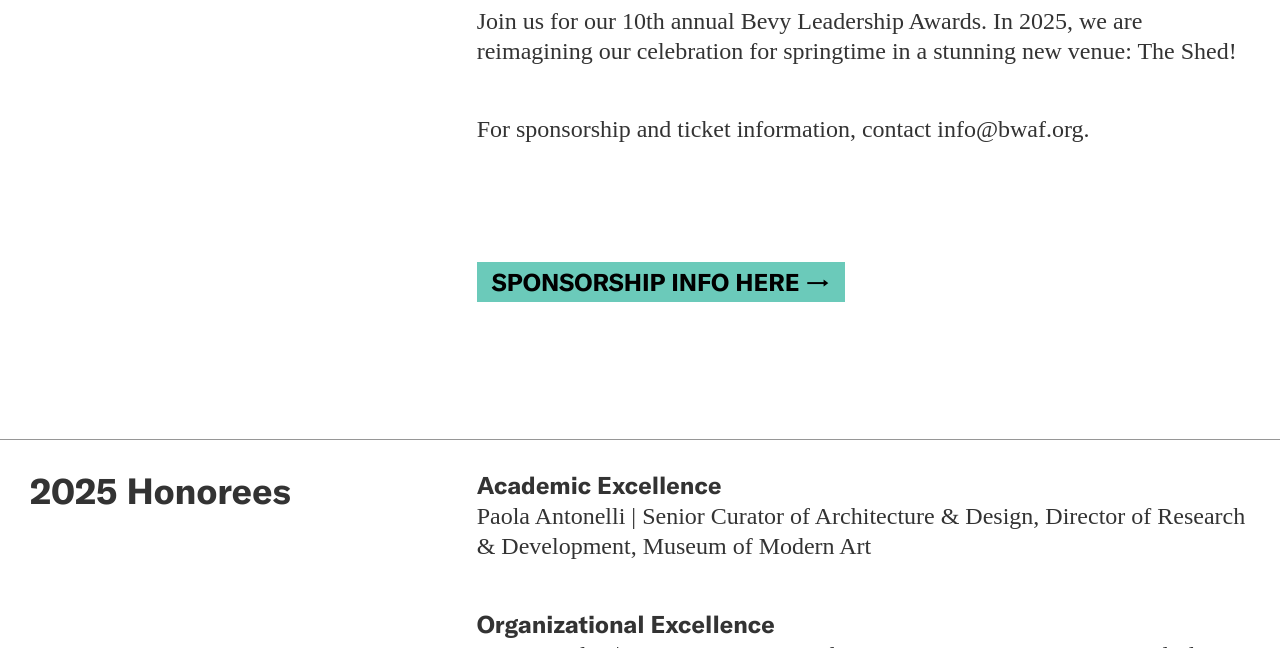
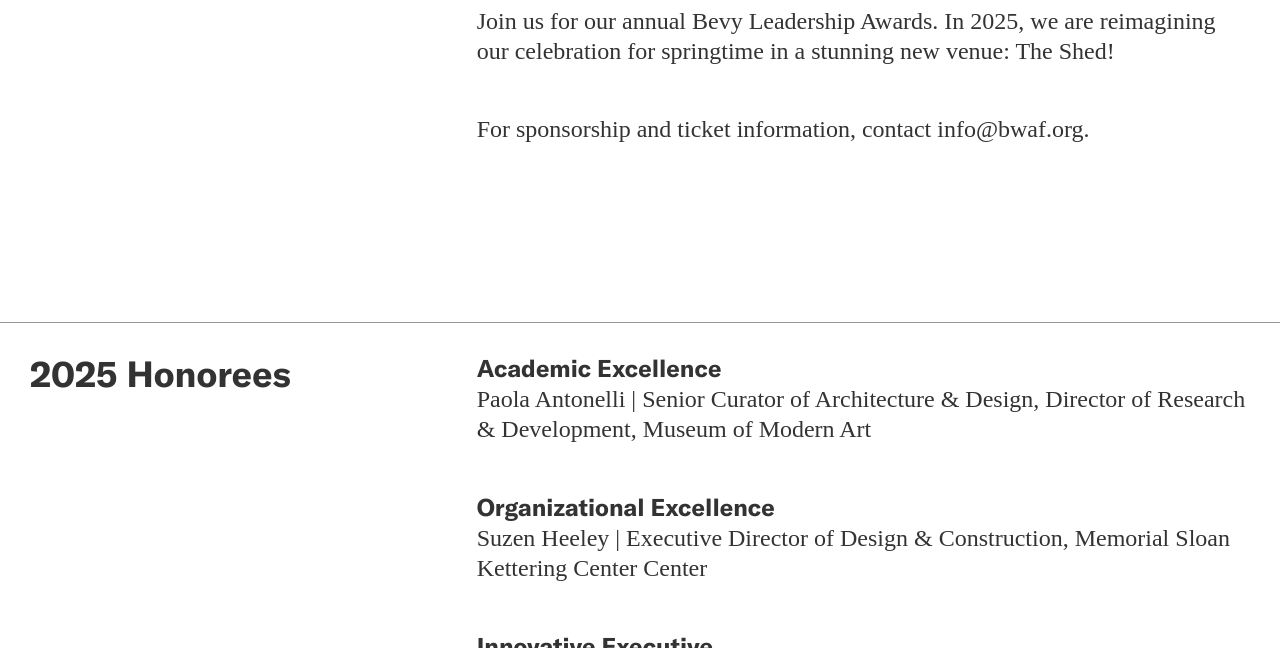
Before and after one commit to jengalas/bwaf-bbw, a Jekyll site: the page built from _programs/leadership-awards-gala.md, in a window 1280 px wide and 900 px high, scrolled down 495 px, cut to the strip 252-900 px from the top of the window. Built offline with Jekyll 4.4.1, drawn with Linux system fonts in a browser that asks for light colours; nearby versions of some CDN libraries; some web fonts are replaced; some of the changed text lies outside the part shown.

Commit message:
Updated 1 file via CloudCannon.

```diff
--- a/_programs/leadership-awards-gala.md
+++ b/_programs/leadership-awards-gala.md
@@ -30,18 +30,11 @@
       link_url: ''
       link_text: ''
     text_block: >-
-      Join us for our 10th annual Bevy Leadership Awards. In 2025, we are
-      reimagining our celebration for springtime in a stunning new venue: The
-      Shed!
+      Join us for our annual Bevy Leadership Awards. In 2025, we are reimagining
+      our celebration for springtime in a stunning new venue: The Shed!
 
 
       For sponsorship and ticket information, contact info@bwaf.org.&nbsp;
-  - template: buttons-block
-    button:
-      - button_text: SPONSORSHIP INFO HERE
-        button_link:
-    section_break: false
-    include_left-hand_column_text_: false
   - template: text-block
     button:
       - button_text:
@@ -99,12 +92,6 @@
 
 
       Tami Hausman \| Owner & Founder, Hausman LLC
-  - template: buttons-block
-    button:
-      - button_text: SPONSORSHIP INFO HERE
-        button_link:
-    section_break: false
-    include_left-hand_column_text_: false
   - template: text-block
     button:
       - button_text:
```
